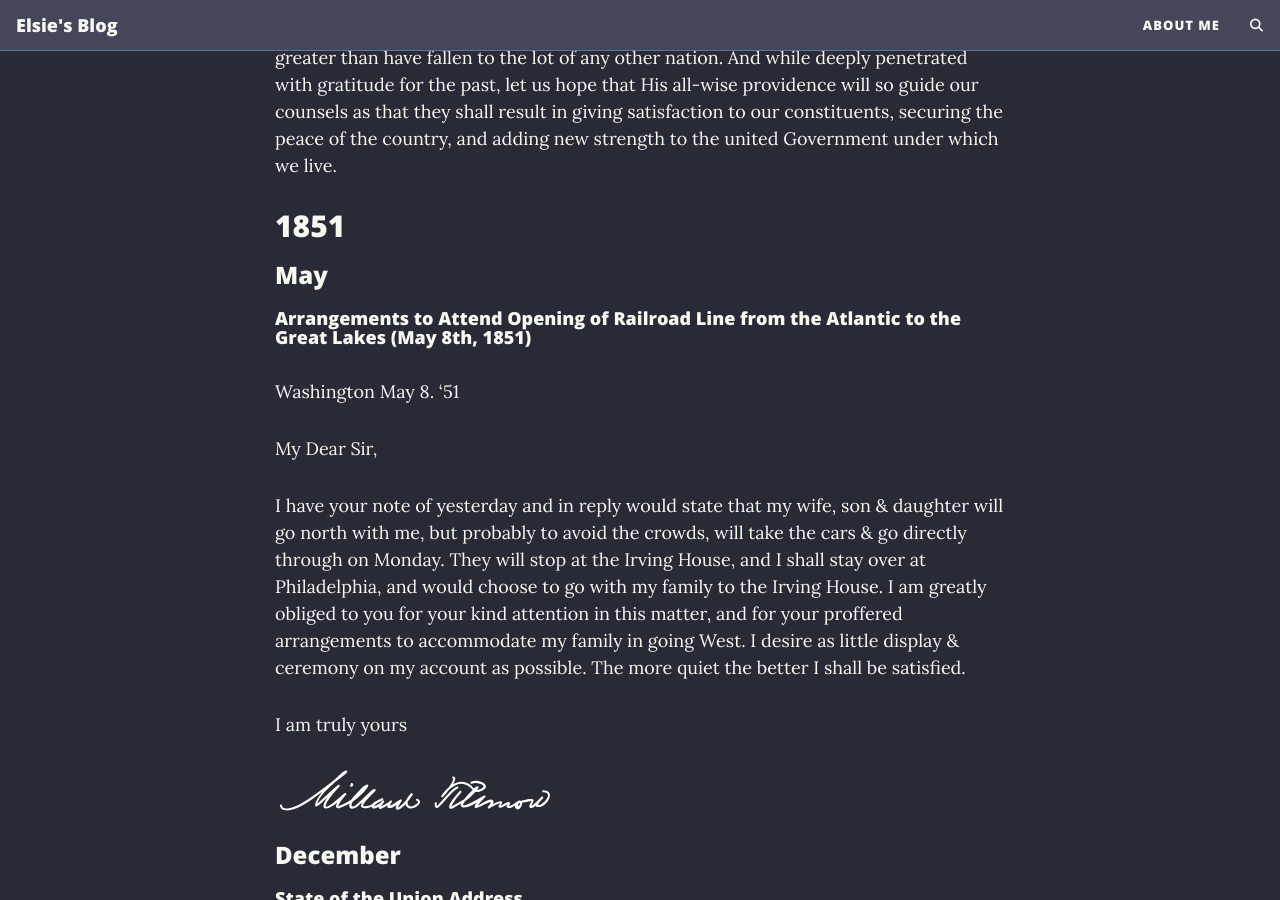
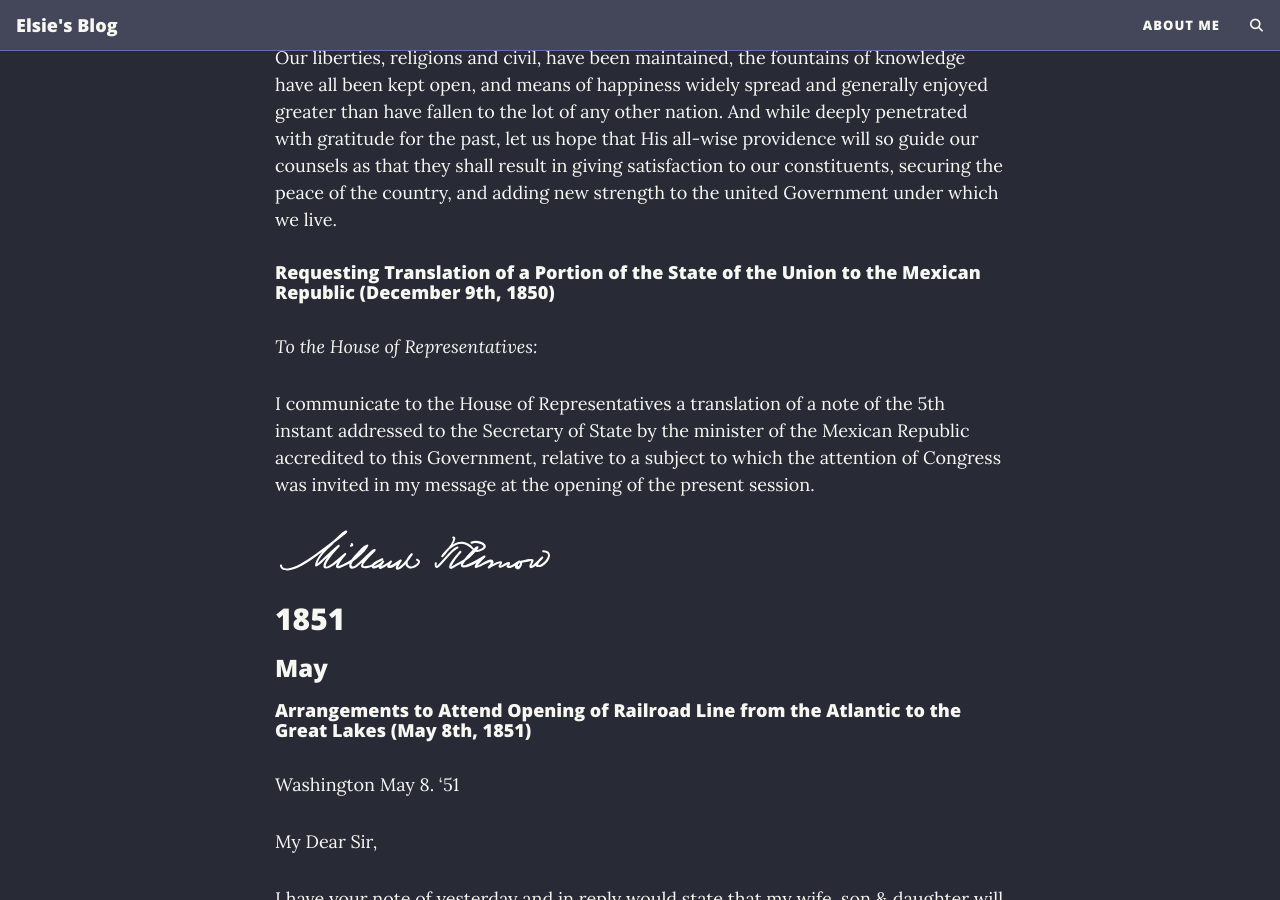
Before and after one commit to Elsie19/Elsie19, a Jekyll site: the page built from docs/_posts/2026-1-6-millard-fillmore-library.md, in a window 1280 px wide and 900 px high, scrolled down 43666 px. Built offline with Jekyll 4.4.1, drawn with Linux system fonts in a browser that asks for light colours; comment, search, counter and statistics services are not loaded; some of the changed text lies outside the part shown.

Commit message:
translation

```diff
--- /dev/null
+++ b/docs/_includes/millard/translation-of-union-1850.md
@@ -0,0 +1,5 @@
+*To the House of Representatives:*
+
+I communicate to the House of Representatives a translation of a note of the 5th instant addressed to the Secretary of State by the minister of the Mexican Republic accredited to this Government, relative to a subject to which the attention of Congress was invited in my message at the opening of the present session.
+
+![MILLARD FILLMORE.]({{ "/assets/img/millard_signature.svg" | relative_url }})
--- a/docs/_posts/2026-1-6-millard-fillmore-library.md
+++ b/docs/_posts/2026-1-6-millard-fillmore-library.md
@@ -242,6 +242,10 @@ timeline
 
 {% include millard/state-of-the-union-1850.md %}
 
+#### Requesting Translation of a Portion of the State of the Union to the Mexican Republic (December 9th, 1850)
+
+{% include millard/translation-of-union-1850.md %}
+
 ## 1851
 
 ### May
```
